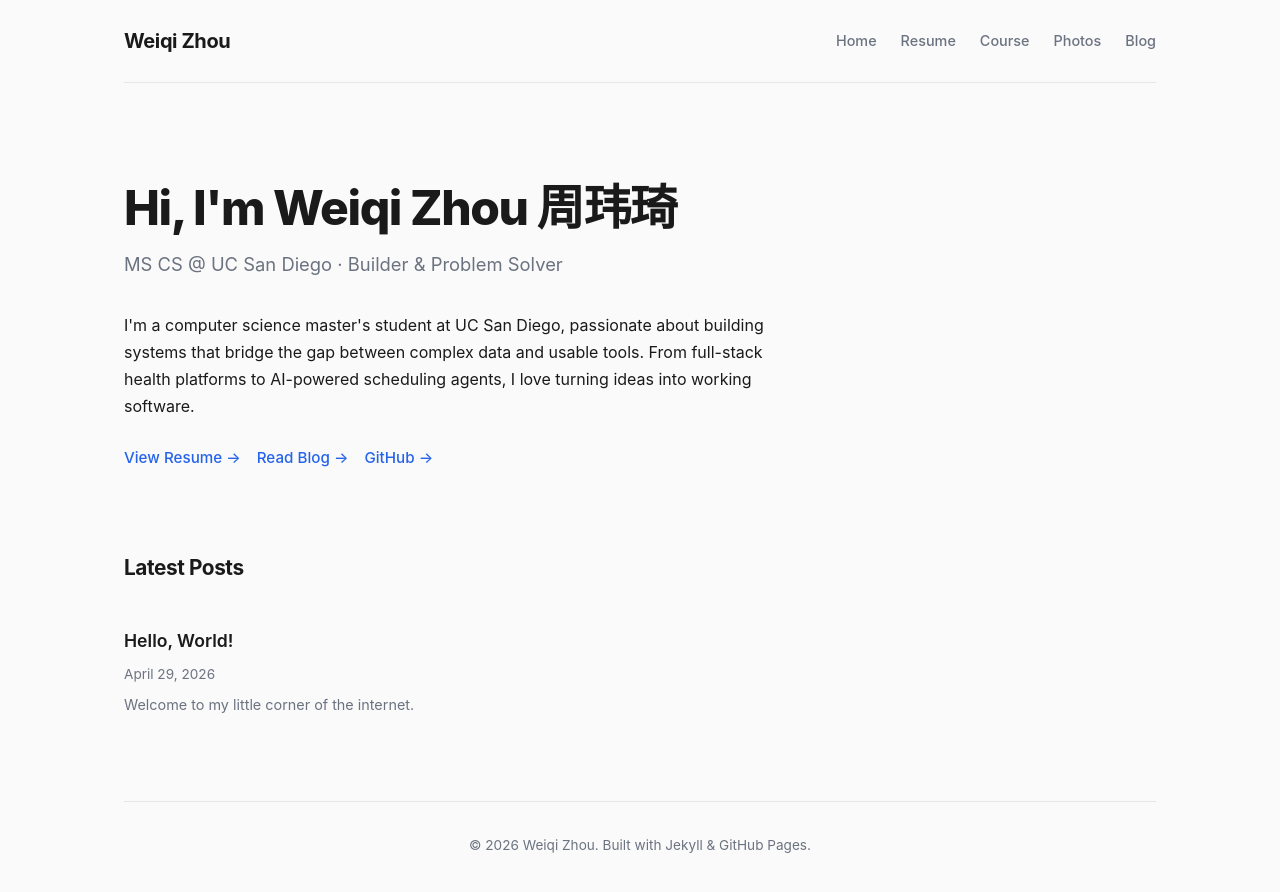
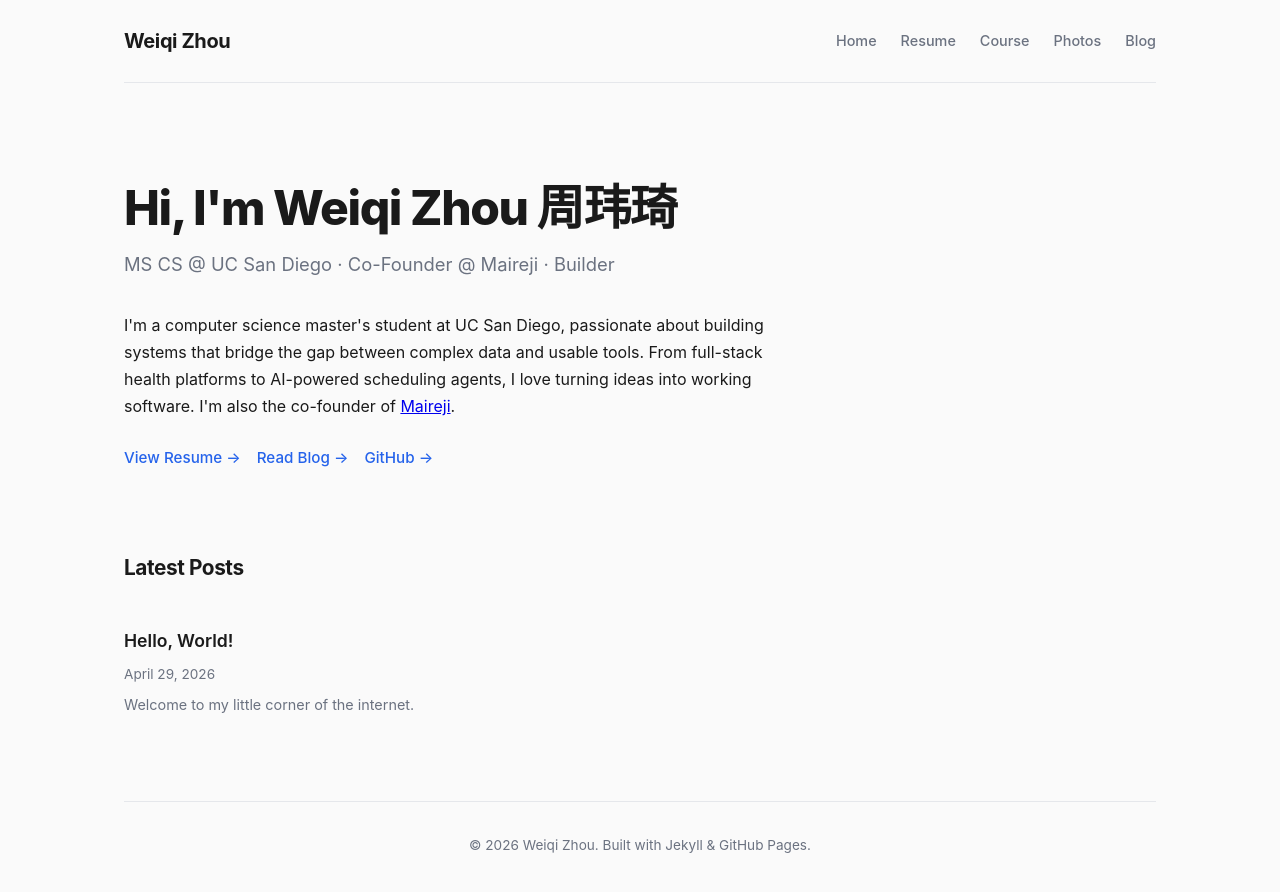
Before and after one commit to WeiqiZhou2002/WeiqiZhou2002.github.io, a Jekyll site: the page built from index.html, in a window 1280 px wide. Shown: the top 892 px of the page. Built offline with Jekyll 4.4.1, drawn with Linux system fonts in a browser that asks for light colours; nearby versions of some CDN libraries.

Commit message:
Add co-founder @ Maireji to homepage with link

```diff
--- a/index.html
+++ b/index.html
@@ -5,12 +5,13 @@ title: Home
 
 <div class="hero">
   <h1>Hi, I'm Weiqi Zhou 周玮琦</h1>
-  <p class="subtitle">MS CS @ UC San Diego &middot; Builder &amp; Problem Solver</p>
+  <p class="subtitle">MS CS @ UC San Diego &middot; Co-Founder @ Maireji &middot; Builder</p>
   <p class="bio">
     I'm a computer science master's student at UC San Diego, passionate about
     building systems that bridge the gap between complex data and usable tools.
     From full-stack health platforms to AI-powered scheduling agents, I love
-    turning ideas into working software.
+    turning ideas into working software. I'm also the co-founder of
+    <a href="https://maireji.com" target="_blank">Maireji</a>.
   </p>
   <div class="hero-links">
     <a href="{{ '/resume' | relative_url }}">View Resume →</a>
```
